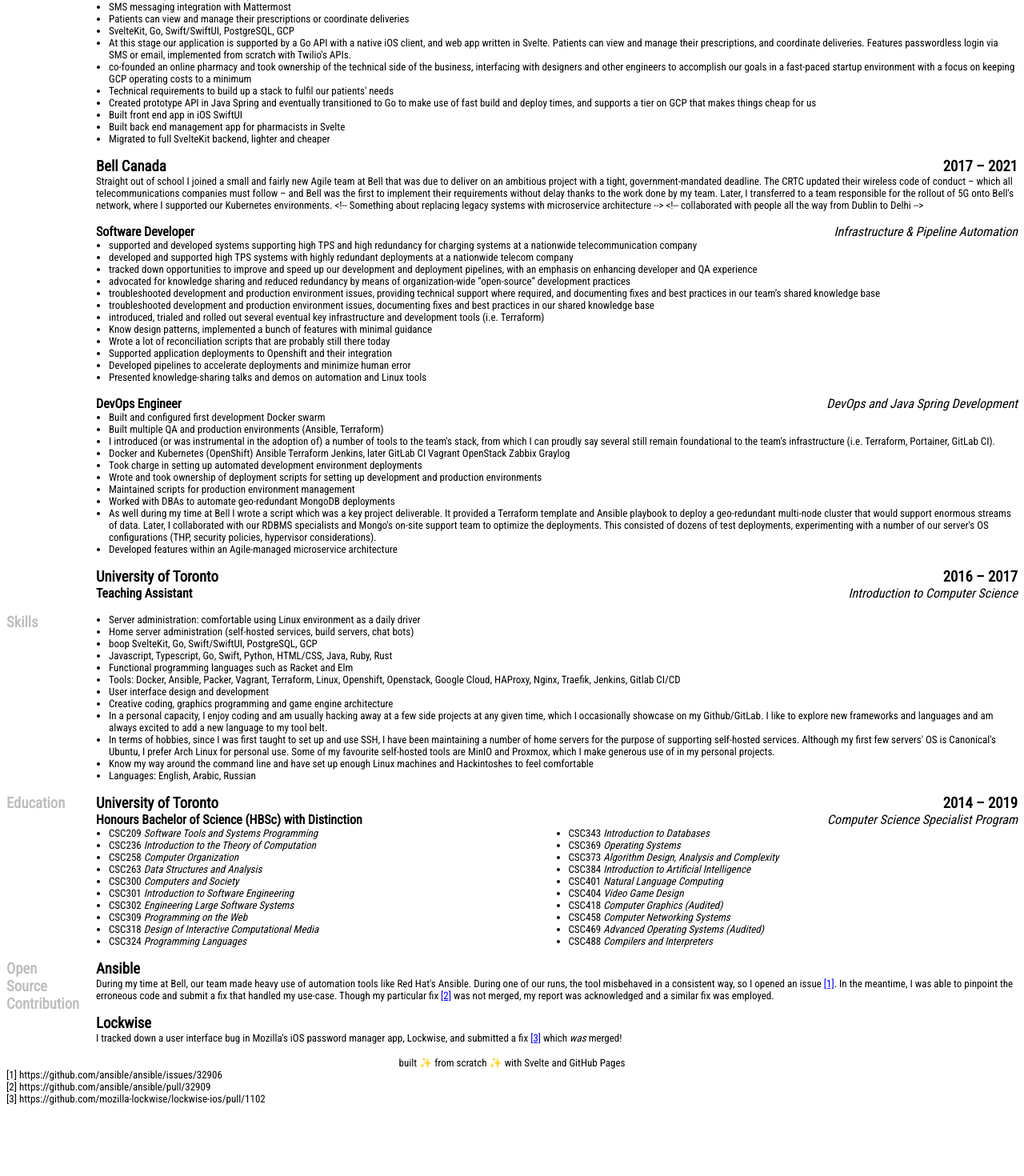
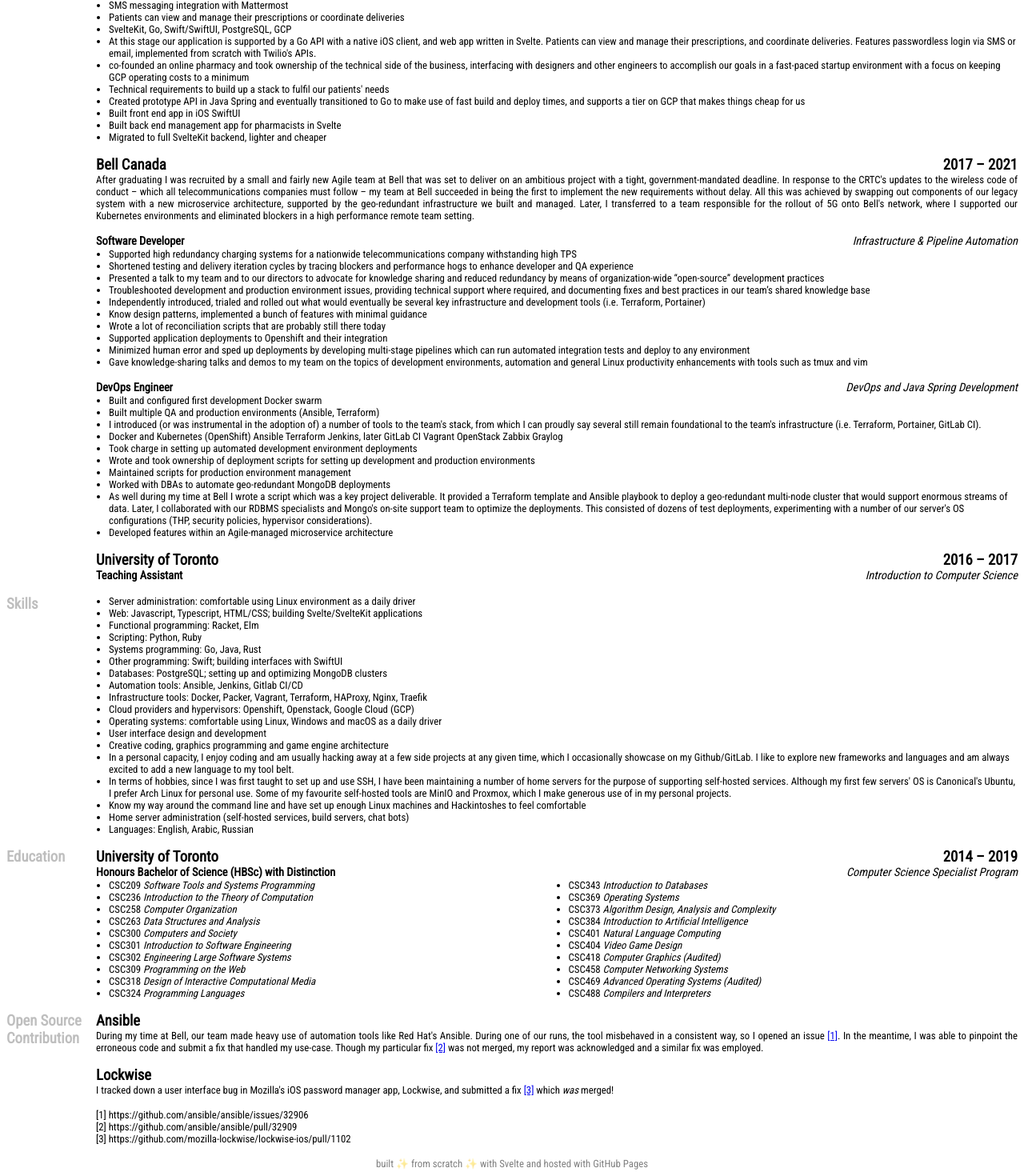
Before and after one commit to abedef/resume, a SvelteKit app: page / in a window 1280 px wide. Shown: the part 313-1783 px from the top of the page at 80% size. Before the commit the page ends 1702 px from the top, so only its background shows below. Built offline with nearby package versions, Linux system fonts and the light colour scheme.

Commit message:
UI adjustments

```diff
--- a/src/routes/+page.svelte
+++ b/src/routes/+page.svelte
@@ -57,24 +57,24 @@
             company: "Bell Canada",
             years: "2017 – 2021",
             description:
-                "Straight out of school I joined a small and fairly new Agile team at Bell that was due to deliver on an ambitious project with a tight, government-mandated deadline. The CRTC updated their wireless code of conduct – which all telecommunications companies must follow – and Bell was the first to implement their requirements without delay thanks to the work done by my team. Later, I transferred to a team responsible for the rollout of 5G onto Bell's network, where I supported our Kubernetes environments. <!-- Something about replacing legacy systems with microservice architecture --> <!-- collaborated with people all the way from Dublin to Delhi -->",
+                "After graduating I was recruited by a small and fairly new Agile team at Bell that was set to deliver on an ambitious project with a tight, government-mandated deadline. In response to the CRTC's updates to the wireless code of conduct – which all telecommunications companies must follow – my team at Bell succeeded in being the first to implement the new requirements without delay. All this was achieved by swapping out components of our legacy system with a new microservice architecture, supported by the geo-redundant infrastructure we built and managed. Later, I transferred to a team responsible for the rollout of 5G onto Bell's network, where I supported our Kubernetes environments and eliminated blockers in a high performance remote team setting.",
             roles: [
                 {
                     title: "Software Developer",
                     subtitle: "Infrastructure & Pipeline Automation",
                     responsibilities: [
-                        "supported and developed systems supporting high TPS and high redundancy for charging systems at a nationwide telecommunication company",
-                        "developed and supported high TPS systems with highly redundant deployments at a nationwide telecom company",
-                        "tracked down opportunities to improve and speed up our development and deployment pipelines, with an emphasis on enhancing developer and QA experience",
-                        "advocated for knowledge sharing and reduced redundancy by means of organization-wide “open-source” development practices",
-                        "troubleshooted development and production environment issues, providing technical support where required, and documenting fixes and best practices in our team’s shared knowledge base",
-                        "troubleshooted development and production environment issues, documenting fixes and best practices in our shared knowledge base",
-                        "introduced, trialed and rolled out several eventual key infrastructure and development tools (i.e. Terraform)",
+                        "Supported high redundancy charging systems for a nationwide telecommunications company withstanding high TPS",
+                        "Shortened testing and delivery iteration cycles by tracing blockers and performance hogs to enhance developer and QA experience",
+                        "Presented a talk to my team and to our directors to advocate for knowledge sharing and reduced redundancy by means of organization-wide “open-source” development practices",
+                        "Troubleshooted development and production environment issues, providing technical support where required, and documenting fixes and best practices in our team’s shared knowledge base",
+                        "Independently introduced, trialed and rolled out what would eventually be several key infrastructure and development tools (i.e. Terraform, Portainer)",
+
                         "Know design patterns, implemented a bunch of features with minimal guidance",
                         "Wrote a lot of reconciliation scripts that are probably still there today",
                         "Supported application deployments to Openshift and their integration",
-                        "Developed pipelines to accelerate deployments and minimize human error",
-                        "Presented knowledge-sharing talks and demos on automation and Linux tools",
+
+                        "Minimized human error and sped up deployments by developing multi-stage pipelines which can run automated integration tests and deploy to any environment",
+                        "Gave knowledge-sharing talks and demos to my team on the topics of development environments, automation and general Linux productivity enhancements with tools such as tmux and vim",
                     ],
                 },
                 {
@@ -109,16 +109,22 @@
 
     let skills = [
         "Server administration: comfortable using Linux environment as a daily driver",
-        "Home server administration (self-hosted services, build servers, chat bots)",
-        "boop SvelteKit, Go, Swift/SwiftUI, PostgreSQL, GCP",
-        "Javascript, Typescript, Go, Swift, Python, HTML/CSS, Java, Ruby, Rust",
-        "Functional programming languages such as Racket and Elm",
-        "Tools: Docker, Ansible, Packer, Vagrant, Terraform, Linux, Openshift, Openstack, Google Cloud, HAProxy, Nginx, Traefik, Jenkins, Gitlab CI/CD",
+        "Web: Javascript, Typescript, HTML/CSS; building Svelte/SvelteKit applications",
+        "Functional programming: Racket, Elm",
+        "Scripting: Python, Ruby",
+        "Systems programming: Go, Java, Rust",
+        "Other programming: Swift; building interfaces with SwiftUI",
+        "Databases: PostgreSQL; setting up and optimizing MongoDB clusters",
+        "Automation tools: Ansible, Jenkins, Gitlab CI/CD",
+        "Infrastructure tools: Docker, Packer, Vagrant, Terraform, HAProxy, Nginx, Traefik",
+        "Cloud providers and hypervisors: Openshift, Openstack, Google Cloud (GCP)",
+        "Operating systems: comfortable using Linux, Windows and macOS as a daily driver",
         "User interface design and development",
         "Creative coding, graphics programming and game engine architecture",
         "In a personal capacity, I enjoy coding and am usually hacking away at a few side projects at any given time, which I occasionally showcase on my Github/GitLab. I like to explore new frameworks and languages and am always excited to add a new language to my tool belt.",
         "In terms of hobbies, since I was first taught to set up and use SSH, I have been maintaining a number of home servers for the purpose of supporting self-hosted services. Although my first few servers' OS is Canonical's Ubuntu, I prefer Arch Linux for personal use. Some of my favourite self-hosted tools are MinIO and Proxmox, which I make generous use of in my personal projects.",
         "Know my way around the command line and have set up enough Linux machines and Hackintoshes to feel comfortable",
+        "Home server administration (self-hosted services, build servers, chat bots)",
         "Languages: English, Arabic, Russian",
     ];
 </script>
@@ -133,10 +139,10 @@
 <header>
     <div id="header-left">
         <div>
-            <a href="https://gitlab.com/abed">gitlab.com/abed</a>
+            <a href="mailto:Abed <hello@abedef.ca>">hello@abedef.ca</a>
         </div>
         <div>
-            <a href="https://github.com/abedef">github.com/abedef</a>
+            <a href="tel:+1 (416) 452-1467">+1 (416) 452-1467</a>
         </div>
     </div>
 
@@ -146,10 +152,10 @@
 
     <div id="header-right">
         <div>
-            <a href="mailto:Abed <hello@abedef.ca>">hello@abedef.ca</a>
+            <a href="https://gitlab.com/abed">gitlab.com/abed</a>
         </div>
         <div>
-            <a href="tel:+1 (416) 452-1467">+1 (416) 452-1467</a>
+            <a href="https://github.com/abedef">github.com/abedef</a>
         </div>
     </div>
 </header>
@@ -230,7 +236,7 @@
 </section>
 
 <section>
-    <h3>Open<br />Source<br />Contribution</h3>
+    <h3>Open Source Contribution</h3>
     <div>
         <div class="company">
             <h3>Ansible</h3>
@@ -251,7 +257,7 @@
             <h3>Lockwise</h3>
         </div>
 
-        <p class="company-description">
+        <p class="oss-description">
             I tracked down a user interface bug in Mozilla's iOS password
             manager app, Lockwise, and submitted a fix <a
                 href="https://github.com/mozilla-lockwise/lockwise-ios/pull/1102"
@@ -262,14 +268,25 @@
     </div>
 </section>
 
+<section>
+    <h3 />
+    <div>
+        <ul class="links">
+            <li>[1] https://github.com/ansible/ansible/issues/32906</li>
+            <li>[2] https://github.com/ansible/ansible/pull/32909</li>
+            <li>
+                [3] https://github.com/mozilla-lockwise/lockwise-ios/pull/1102
+            </li>
+        </ul>
+    </div>
+</section>
+
 <footer>
-    built ✨ from scratch ✨ with <a href="https://svelte.dev">Svelte</a> and
-    <a href="https://pages.github.com">GitHub Pages</a>
-    <ul>
-        <li>[1] https://github.com/ansible/ansible/issues/32906</li>
-        <li>[2] https://github.com/ansible/ansible/pull/32909</li>
-        <li>[3] https://github.com/mozilla-lockwise/lockwise-ios/pull/1102</li>
-    </ul>
+    <p>
+        built <span>✨</span> from scratch <span>✨</span> with
+        <a href="https://svelte.dev">Svelte</a>
+        and hosted with <a href="https://pages.github.com">GitHub Pages</a>
+    </p>
 </footer>
 
 <style>
@@ -281,7 +298,11 @@
         flex: 1;
     }
 
-    footer > a {
+    footer > p {
+        opacity: 0.5;
+    }
+
+    footer > p > a {
         text-decoration: none;
         color: currentColor;
     }
@@ -293,6 +314,7 @@
 
     section > h3 {
         min-width: 7rem;
+        max-width: 7rem;
         opacity: 0.25;
     }
 
@@ -320,10 +342,11 @@
         text-align: center;
     }
 
-    footer > ul {
+    ul.links {
         list-style: none;
         text-align: start;
         padding-left: 0;
+        margin-bottom: 1rem;
     }
 
     header a {
@@ -341,6 +364,11 @@
 
     p.company-description {
         margin-bottom: 1rem;
+        text-align: justify;
+    }
+
+    p.oss-description {
+        text-align: justify;
     }
 
     ul {
@@ -365,10 +393,28 @@
         column-count: 2;
     }
 
-    header,
-    footer,
+    .role > em,
+    .role > h4 {
+        font-size: 0.9rem;
+    }
+
     p,
-    ul {
-        font-size: small;
+    ul,
+    header > div {
+        font-size: 0.8rem;
+    }
+
+    @media (max-width: 700px) {
+        section > h3 {
+            writing-mode: vertical-rl;
+            text-orientation: mixed;
+            min-width: unset;
+        }
+    }
+
+    @media (max-width: 620px) {
+        #coursework {
+            column-count: 1;
+        }
     }
 </style>
```
